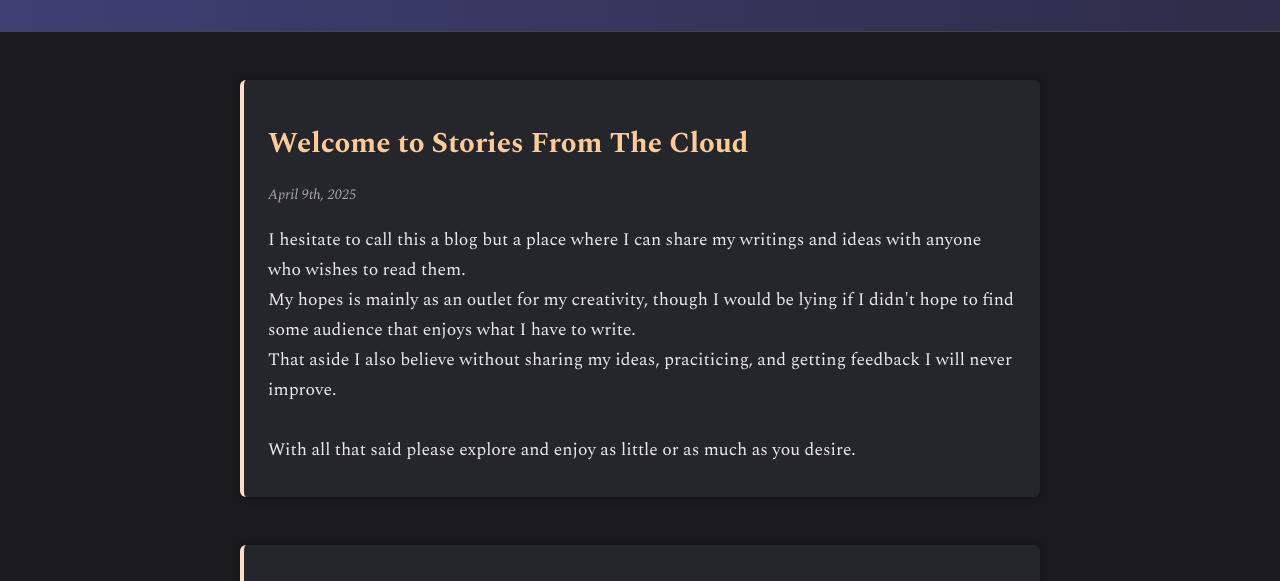
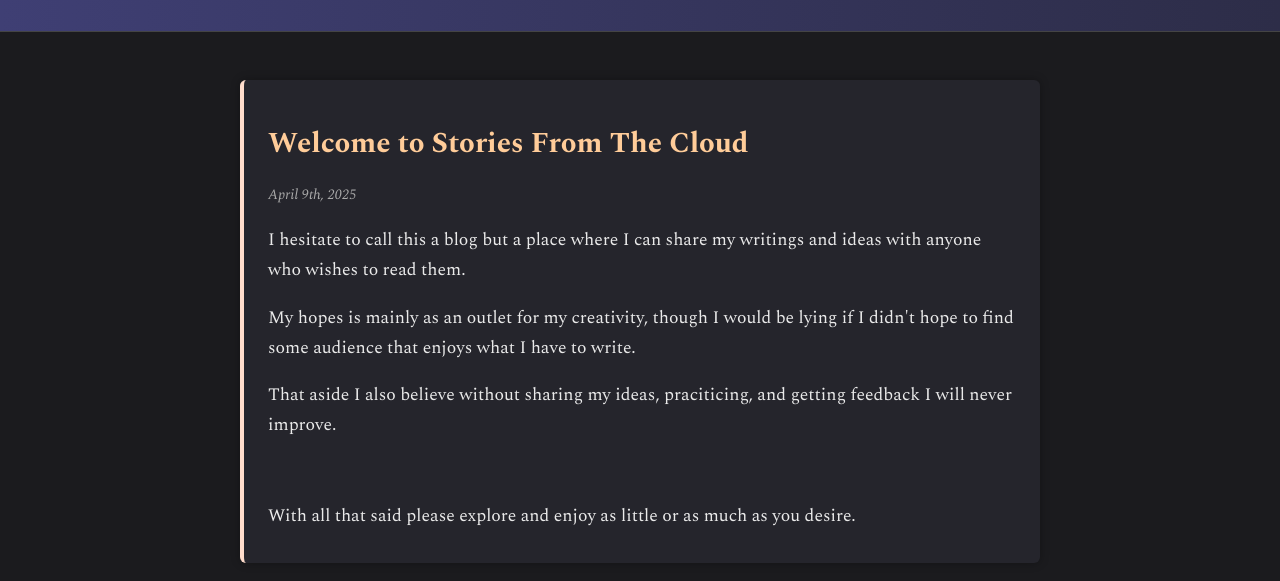
Before and after one commit to auztin410/fantasy-adventure-blog, a plain HTML site: page index.html in a window 1280 px wide. Shown: the part 171-752 px from the top of the page. Drawn offline with nearby package versions, Linux system fonts and the light colour scheme.

Commit message:
Updated post on homepage

```diff
--- a/index.html
+++ b/index.html
@@ -23,12 +23,11 @@
       <h2 class="title">Welcome to Stories From The Cloud</h2>
       <p class="type">April 9th, 2025</p>
       <div class="body">
-        <p>I hesitate to call this a blog but a place where I can share my writings and ideas with anyone who wishes to read them. <br>
-        My hopes is mainly as an outlet for my creativity, though I would be lying if I didn't hope to find some audience that enjoys what I have to write. <br>
-        That aside I also believe without sharing my ideas, praciticing, and getting feedback I will never improve. <br>
+        <p>I hesitate to call this a blog but a place where I can share my writings and ideas with anyone who wishes to read them.</p>
+        <p>My hopes is mainly as an outlet for my creativity, though I would be lying if I didn't hope to find some audience that enjoys what I have to write.</p>
+        <p>That aside I also believe without sharing my ideas, praciticing, and getting feedback I will never improve.</p>
         <br>
-        With all that said please explore and enjoy as little or as much as you desire.
-        </p>
+       <p>With all that said please explore and enjoy as little or as much as you desire.</p>
       </div>
     </section>
 
```
